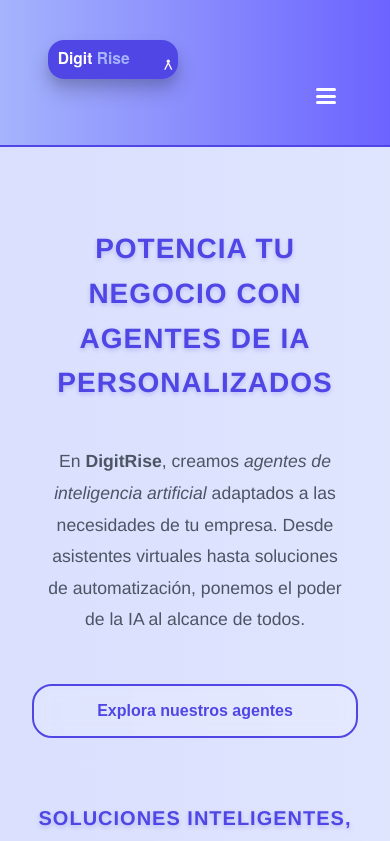
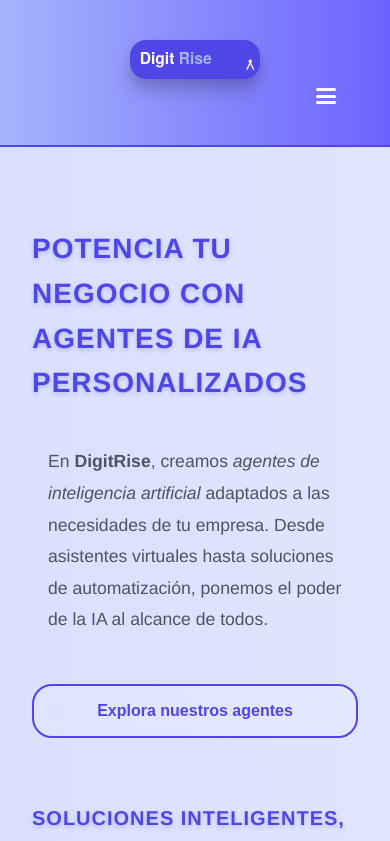
Before and after one commit to gallardo4/DigitRise, a Vue app in the folder digitrise/: page / in a window 390 px wide. Shown: the top 841 px of the page. Built offline with nearby package versions, Linux system fonts and the light colour scheme.

Commit message:
Text left side phone, min-height textarea contact form, logo header centered

```diff
--- a/digitrise/src/style.css
+++ b/digitrise/src/style.css
@@ -245,7 +245,7 @@ main {
 
   .containerHeader {
     flex-direction: column;
-    align-items: flex-start;
+    align-items: center;
     padding: 1rem;
   }
 
@@ -345,12 +345,12 @@ main {
 @media (max-width: 768px) {
   .tituloHome {
     font-size: clamp(1.75rem, 6vw, 2.5rem);
-    text-align: center;
+    text-align: left;
   }
 
   .hero, .textoHome, .info-extra {
     padding: 1rem;
-    text-align: center;
+    text-align: left;
   }
 
   .info-extra h3 {
@@ -469,6 +469,7 @@ input {
 textarea {
   width: 100%;
   height: 10rem;
+  min-height: 10rem;
   padding: 1.2rem 1rem 0.5rem 1rem;
   font-size: 1rem;
   font-weight: 500;
```
